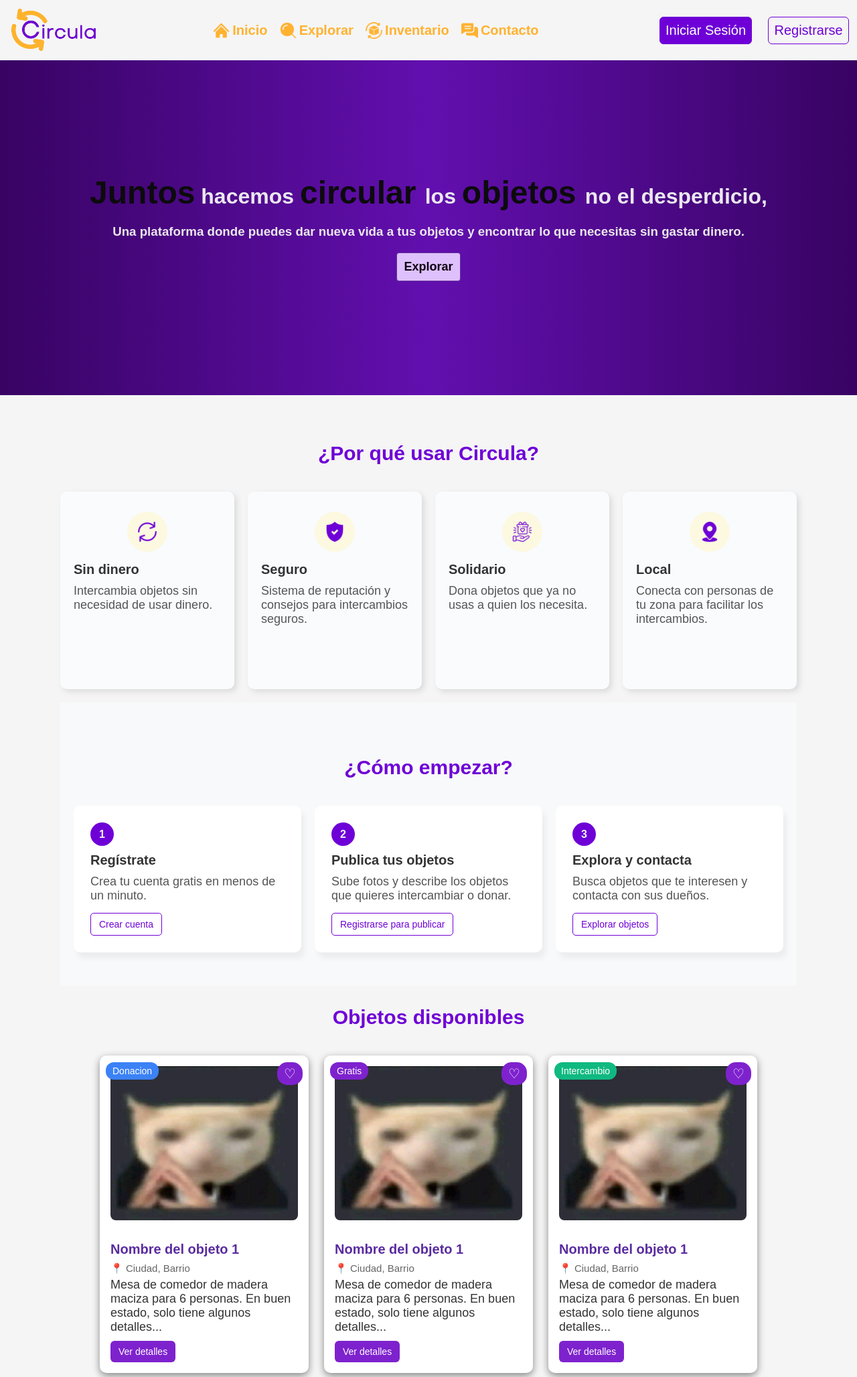
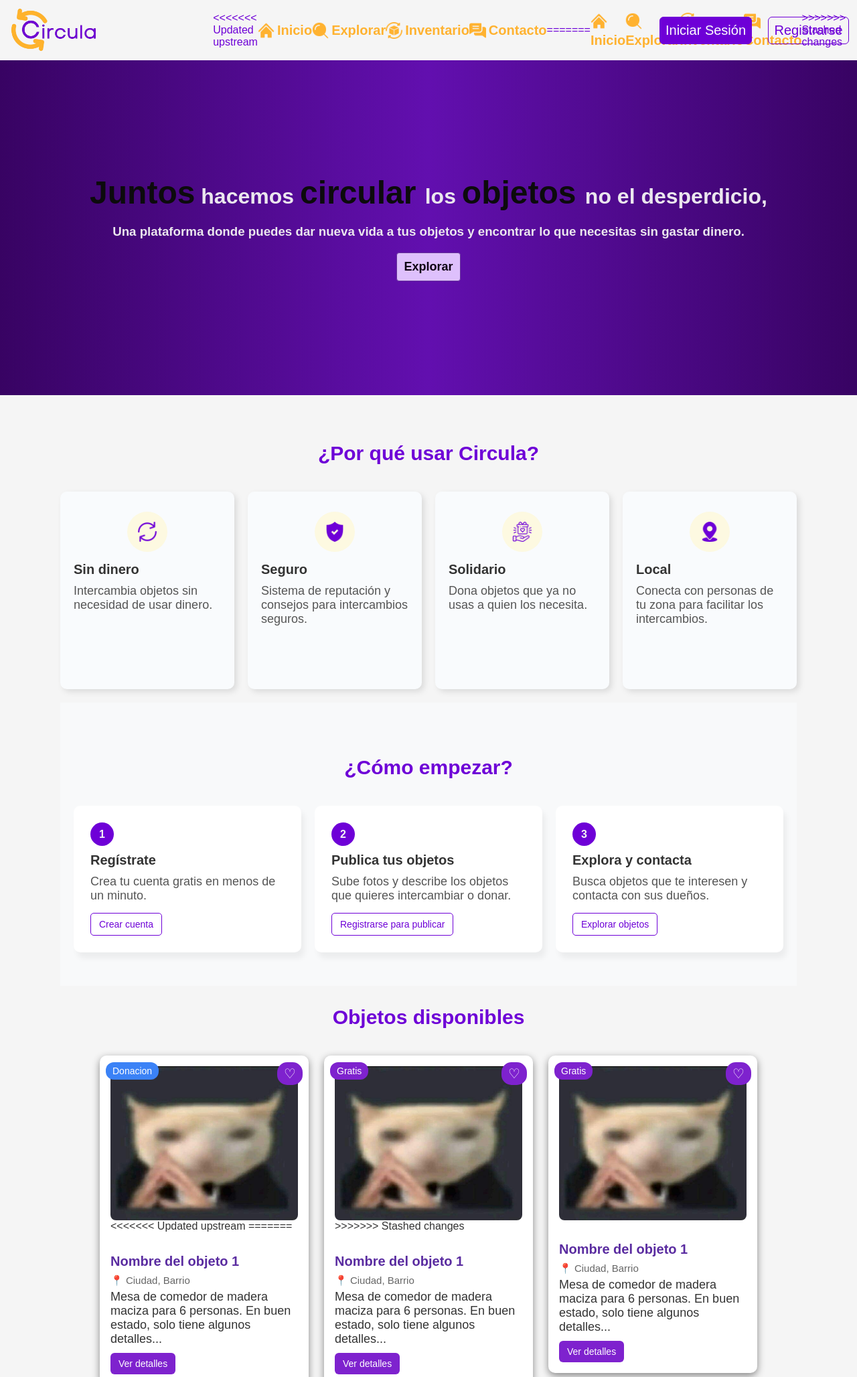
Before and after one commit to Antu27-a/Circula, a PHP site: page / in a window 1280 px wide. Shown: the top 2056 px of the page at 67% size. Run offline with PHP 8.4, Linux system fonts and the light colour scheme.

Commit message:
subir contact
aa

```diff
--- a/index.html
+++ b/index.html
@@ -16,6 +16,7 @@
     <header>
         <img src="view/img/global-img/logo.png" alt="" class="logo">
         <nav class="menu">
+<<<<<<< Updated upstream
             <a href="index.html"><span class="nav-a"><img class="icon" src="view/img/icon-menu/apartment.png"
                         alt="">Inicio</span></a>
             <a href="view/pages/explorar.html"><span class="nav-a"><img class="icon" src="view/img/icon-menu/search.png"
@@ -24,6 +25,13 @@
                         alt="">Inventario</span></a>
             <a href="view/pages/contacto.html"><span class="nav-a"><img class="icon"
                         src="view/img/icon-menu/charlando.png" alt=""> Contacto</span></a>
+=======
+            <a href="index.html"> <img class="icon" src="view/img/icon-menu/apartment.png" alt="">
+                Inicio</a>
+            <a href="view/pages/explorar.html"><img class="icon" src="view/img/icon-menu/search.png" alt="">Explorar</a>
+            <a href="donar.html"> <img class="icon" src="view/img/icon-menu/recycle.png" alt="">Inventario</a>
+            <a href="view/pages/contacto.html"> <img class="icon" src="view/img/icon-menu/charlando.png" alt=""> Contacto</a>
+>>>>>>> Stashed changes
         </nav>
         <div class="login">
             <a href="view/pages/login.php" class="btn-login">Iniciar Sesión</a>
@@ -156,6 +164,48 @@
                 <div class="tarjeta">
                     <img class="imagen" src="view/img/gato.jpg" alt="">
                     <span class="etiqueta donacion">Donacion</span>
+<<<<<<< Updated upstream
+=======
+                    <button class="btn-favorito" title="Agregar a favoritos">♡</button>
+                    <div class="contenido">
+                        <h3>Nombre del objeto 1</h3>
+                        <p class="ubicacion">📍 Ciudad, Barrio</p>
+
+                        <div class="descripcion-corta">
+                            Mesa de comedor de madera maciza para 6 personas. En buen estado, solo tiene algunos
+                            detalles...
+                        </div>
+
+                        <div class="descripcion-completa">
+                            Mesa de comedor de madera maciza para 6 personas. En buen estado, solo tiene algunos
+                            detalles por el uso.
+
+
+                            <div class="detalles-extra">
+                                <p><strong>Valor est.: $200</strong></p>
+                                <p><strong>Condición:</strong> Usado</p>
+                                <p><strong>Publicado:</strong> Hace 1 semana</p>
+                                <p><strong>Vendedor:</strong> Martín S.
+                                    <span class="estrellas">⭐⭐⭐✰✰</span>
+                                    <span class="confiable">Confiable</span>
+                                </p>
+                            </div>
+                            <div class="bloque-sesion">
+                                <p>Iniciá sesión para contactar al dueño</p>
+                                <a href="#" class="boton">Iniciar sesión</a>
+                            </div>
+
+                        </div>
+
+                        <button class="btn-detalles">Ver detalles</button>
+                    </div>
+                </div>
+
+
+                <div class="tarjeta">
+                    <img class="imagen" src="view/img/gato.jpg" alt="">
+                    <span class="etiqueta gratis">Gratis</span>
+>>>>>>> Stashed changes
                     <button class="btn-favorito" title="Agregar a favoritos">♡</button>
                     <div class="contenido">
                         <h3>Nombre del objeto 1</h3>
@@ -269,7 +319,7 @@
 
                 <div class="tarjeta">
                     <img class="imagen" src="view/img/gato.jpg" alt="">
-                    <span class="etiqueta gratis">Gratis</span>
+                    <span class="etiqueta intercambio">Intercambio</span>
                     <button class="btn-favorito" title="Agregar a favoritos">♡</button>
                     <div class="contenido">
                         <h3>Nombre del objeto 1</h3>
--- a/view/css/global.css
+++ b/view/css/global.css
@@ -54,6 +54,7 @@
     font-size: 20px;
     font-weight: 600;
     transition: .3s;
+<<<<<<< Updated upstream
     position: relative; /* Necesario para el pseudo-elemento */
 }
 
@@ -67,11 +68,16 @@
     height: 2px;
     background: #ffb230;
     transition: width 0.3s;
+=======
+
+>>>>>>> Stashed changes
 }
 
 .menu a:hover::after {
     width: 100%;
 }
+
+
 
 .login {
     width: 24%;
```
Also changed, not shown: view/pages/contacto.html (+7 -0 lines), view/pages/explorar.html (+5 -5 lines).
